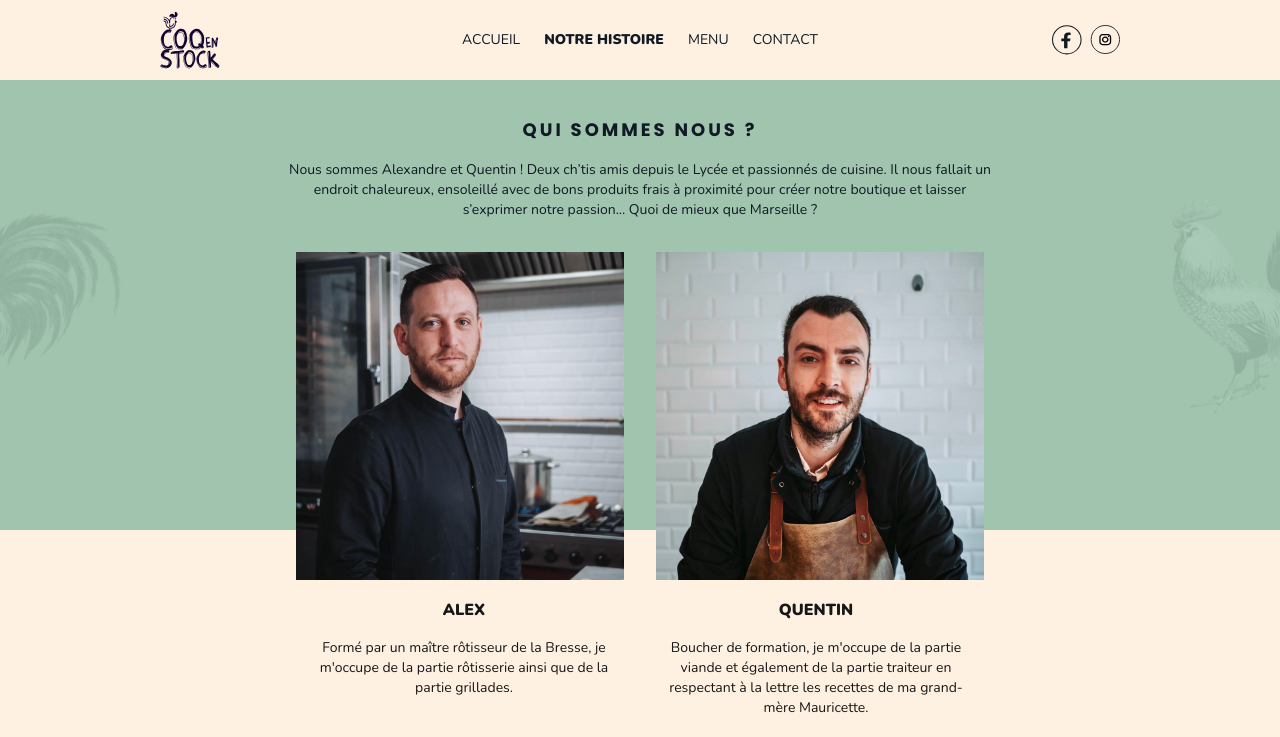
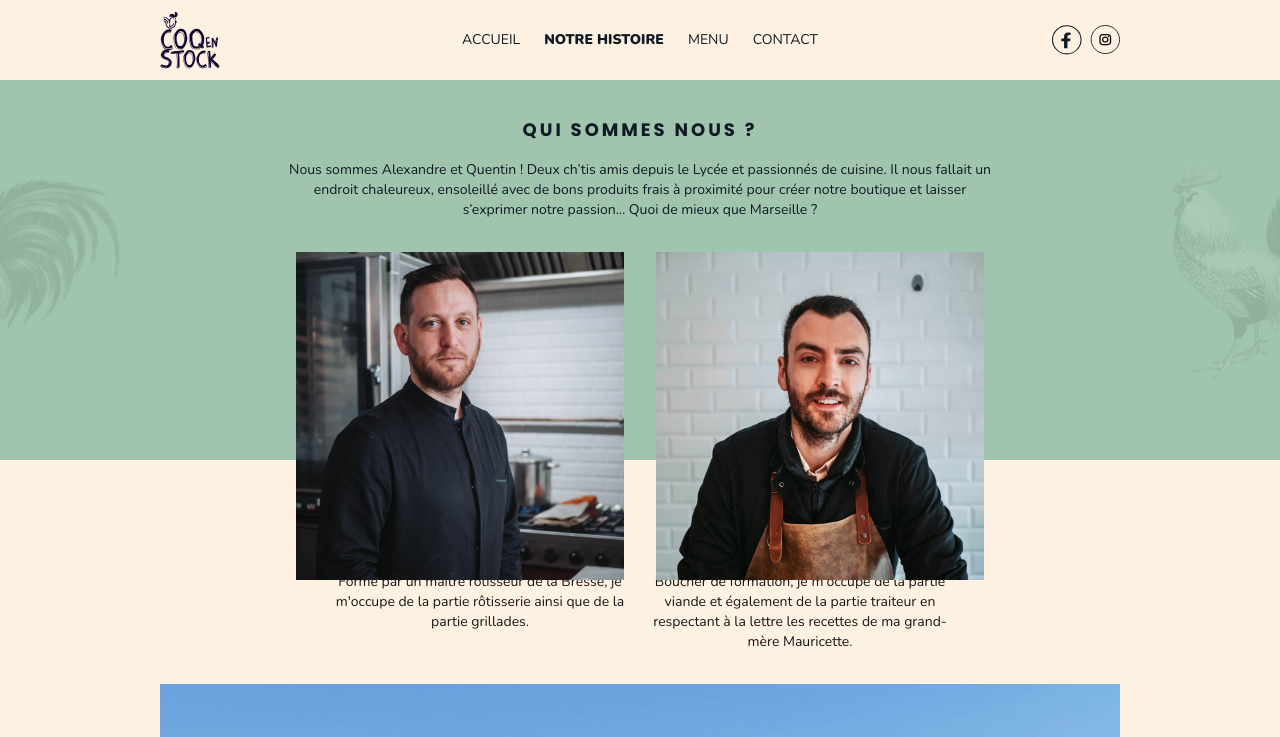
Before and after one commit to remi59800/coq-en-stock-13, a Next.js app: page /histoire in a window 1280 px wide. Shown: the top 737 px of the page. Built offline with nearby package versions, Linux system fonts and the light colour scheme.

Commit message:
fixed images placement on page histoire

```diff
--- a/src/app/histoire/page.tsx
+++ b/src/app/histoire/page.tsx
@@ -3,7 +3,7 @@ import Image from 'next/image';
 export default function Histoire() {
   return (
     <>
-      <div className='relative w-full bg-green flex md:max-h-[450px]'>
+      <div className='relative w-full bg-green flex md:max-h-[380px]'>
         <div className='absolute w-full h-full flex items-center justify-between'>
           <Image
             className='absolute right-[0] opacity-10 h-[80%] max-h-56 w-auto'
@@ -64,7 +64,7 @@ export default function Histoire() {
         </div>
       </div>
       <div className='w-full'>
-        <div className='hidden md:flex md:justify-center md:gap-8 max-w-2xl mx-auto py-8 mt-9'>
+        <div className='hidden md:flex md:justify-center max-w-2xl mx-auto py-8 mt-10'>
           <div className='flex flex-col items-center w-full max-w-[320px]'>
             <h2 className='font-nunito text-center font-black pb-4'>ALEX</h2>
             <p className='text-center text-sm font-nunito'>
```
